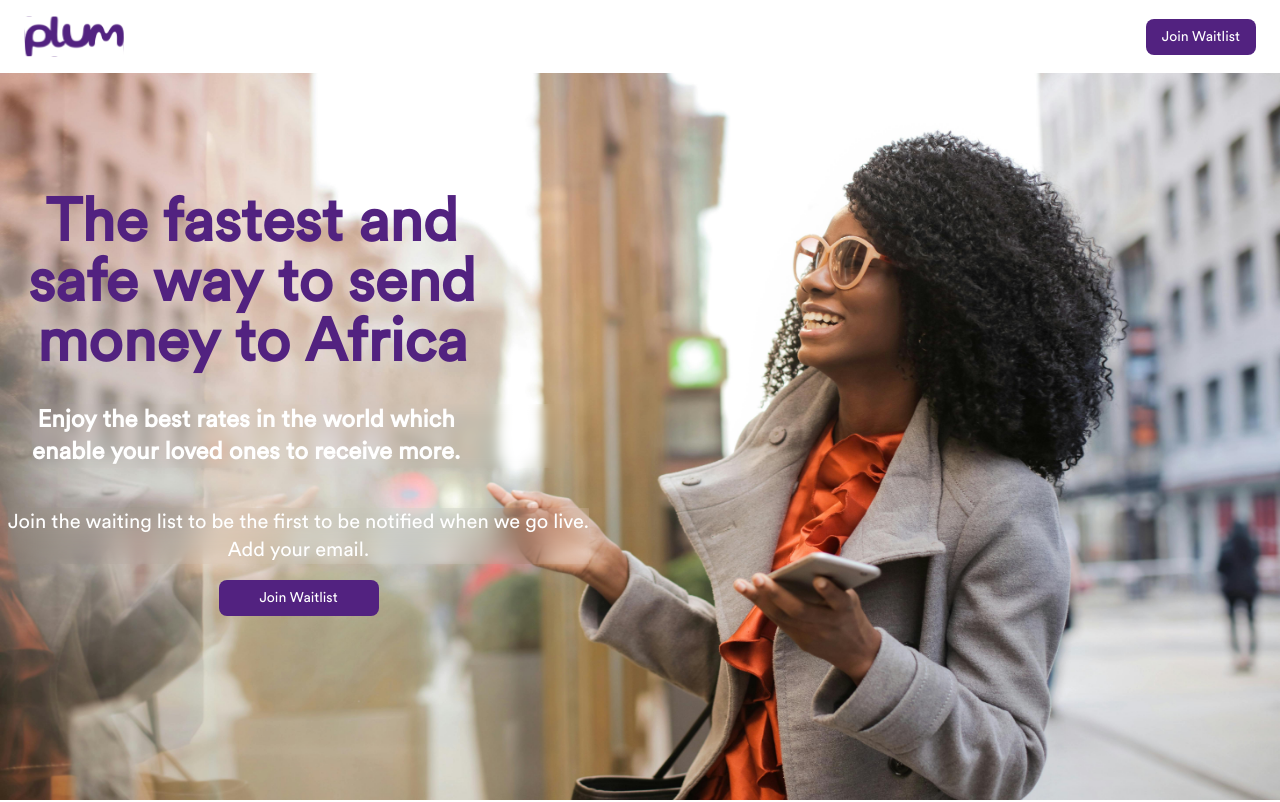
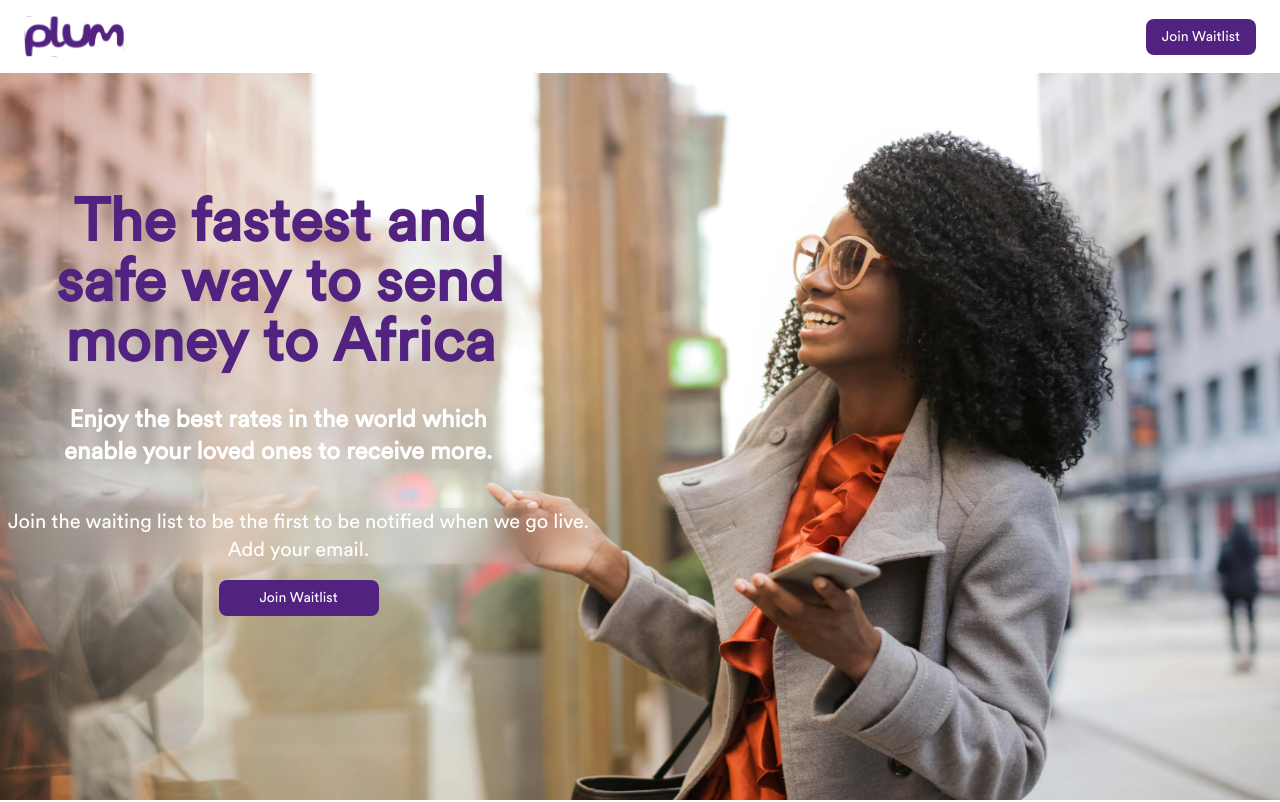
Before and after one commit to Alibrahm/Plumlanding, a Next.js app: page /homepage in a window 1280 px wide. Shown: the top 802 px of the page. Built offline with nearby package versions, Linux system fonts and the light colour scheme; a web font is replaced by a local one.

Commit message:
alignment

```diff
--- a/src/app/components/landingSections/section1.tsx
+++ b/src/app/components/landingSections/section1.tsx
@@ -41,14 +41,14 @@ function landingSectionOne() {
 
     <div className="z-10 w-full h-full max-w-5xl flex flex-start flex-col  text-sm lg:flex">
 
-<div className="ml-7 my-auto">
+<div className="ml-14 my-auto">
     <div className="my-4 flex  w-full break-words   text-6xl font-bold text-[#522280]  ">
     The fastest and<br />
  safe way to send<br />
   money to Africa
     </div>
 </div>
-    <span className="my-3 font-semibold flex mx-8 border-none text-2xl mt-4 break-words backdrop-blur-sm  ">
+    <span className="my-3 font-semibold flex mx-16 border-none text-2xl mt-4 break-words backdrop-blur-sm  ">
         Enjoy the best rates in the world which<br/>  enable your loved ones to receive more.
         </span>
 
```
